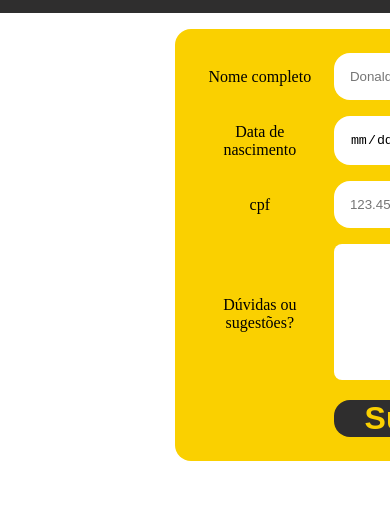
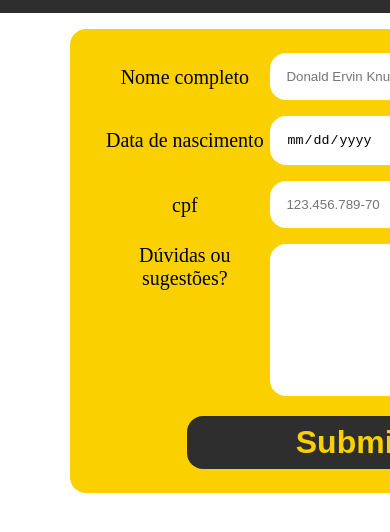
Before and after one commit to leo-tavares/redescobrindo-a-web, a website: page desafios/semana01/index.html in a window 390 px wide. Shown: the part 110-642 px from the top of the page. Drawn offline with Linux system fonts and the light colour scheme.

Commit message:
refactor: Reestilizando o form Remoção do css table. A estilização esta sendo feito com display block e inline-block na label.
A ideia foi deixar o código mais fléxivel e menos verboso
Foram feitos alguns ajustes na responsividade da pagina

```diff
--- a/desafios/semana01/index.html
+++ b/desafios/semana01/index.html
@@ -13,33 +13,24 @@
         </header>
         <div class="form-container">
             <form action="./pages/greetings.html" method="GET" >
-                <div class="table-row">
-                    <p>Nome completo</p>
-                    <p><input type="text" id="name" name="name" placeholder="Donald Ervin Knuth"/></p>
+                <div class="form-item">
+                    <label for="name">Nome completo</label>
+                    <input type="text" id="name" name="name" placeholder="Donald Ervin Knuth"/>
                 </div>
-
-                <div class="table-row">
-                    <p >Data de nascimento</p>
-                    <p><input type="date" max="2002-12-31" min="1920-12-31"/></p>
+                <div class="form-item">
+                    <label for="data-nascimento" >Data de nascimento</label>
+                    <input type="date" id="data-nascimento" name="data-nascimento" max="2002-12-31" min="1920-12-31"/>
                 </div>
-
-                <div class="table-row">
-                <p for="cpf">cpf</p>
-                <p><input type="number" name="cpf" id="cpf" placeholder="123.456.789-70" ></p>
+                <div class="form-item">
+                    <label for="cpf">cpf</label>
+                    <input type="number" id="cpf" name="cpf"  placeholder="123.456.789-70" >
                 </div>
-
-                <div class="table-row">
-                    <p>
-                        Dúvidas ou sugestões?
-                    </p>
-                <p>
+                <div class="form-item">
+                    <label class="comentario" for="comentarios">Dúvidas ou sugestões?</label>
                     <textarea name="comentarios" id="comentarios" cols="30" rows="8" ></textarea>
-                </p>
                 </div>
-
-                <div class="table-row">
-                    <p><!-- necessário para dar alinhamento --></p>
-                   <p> <input class="submit-btn" type="submit" ></p>
+                <div class="form-item">
+                    <input class="submit-btn" type="submit" >
                 </div>
             </form>
 
--- a/desafios/semana01/styles/index.css
+++ b/desafios/semana01/styles/index.css
@@ -16,7 +16,8 @@ header h1 {
 }
 
 div.form-container {
-  width: 50%;
+  width: 80%;
+  max-width: 1024px;
   margin: auto;
   border-radius: 16px;
   text-align: center;
@@ -24,48 +25,55 @@ div.form-container {
 }
 
 form {
-  display: table;
-  margin: auto;
-  width: 100%;
-  padding: 16px;
-  margin: 16px;
+  padding: 8px;
 }
 
-div.table-row{
-  display: table-row;
+.form-item {
+  margin: 16px 0;
 }
 
-div.table-row p {
-  display: table-cell;
+.form-item label {
+  display: inline-block; /* para alterar width */
+  font-size: 20px;
+  width: 30%;
   vertical-align: middle;
 }
 
-form input {
+.form-item input {
   border: none;
-  width: 80%;
   border-radius: 16px;
-  margin: 8px;
   padding: 16px;
-  text-align: left;
+  width: 60%;
+}
+
+.form-item label.comentario {
+  vertical-align: top;
 }
 
 textarea#comentarios {
-  margin: 8px;
-  padding: 8px;
-  width: 80%;
-  border-radius: 8px;
+  resize: none;
+  border: none;
   text-align: center;
-  border: none;
+  border-radius: 16px;
+
+  width: 60%;
+  padding: 16px;
 }
 
 input.submit-btn {
-  padding: 0px;
   background-color: #2f2e2e;
+  color: #fad000;
+  text-align: center;
+  font-weight: bold;
+
   border: none;
-  text-align: center;
+
   font-size: 32px;
-  font-weight: bold;
-  color: #fad000;
+  padding: 8px;
+}
+
+input.submit-btn:active{
+  opacity: 0.8;
 }
 
 /* Chrome, Safari, Edge, Opera */
```
